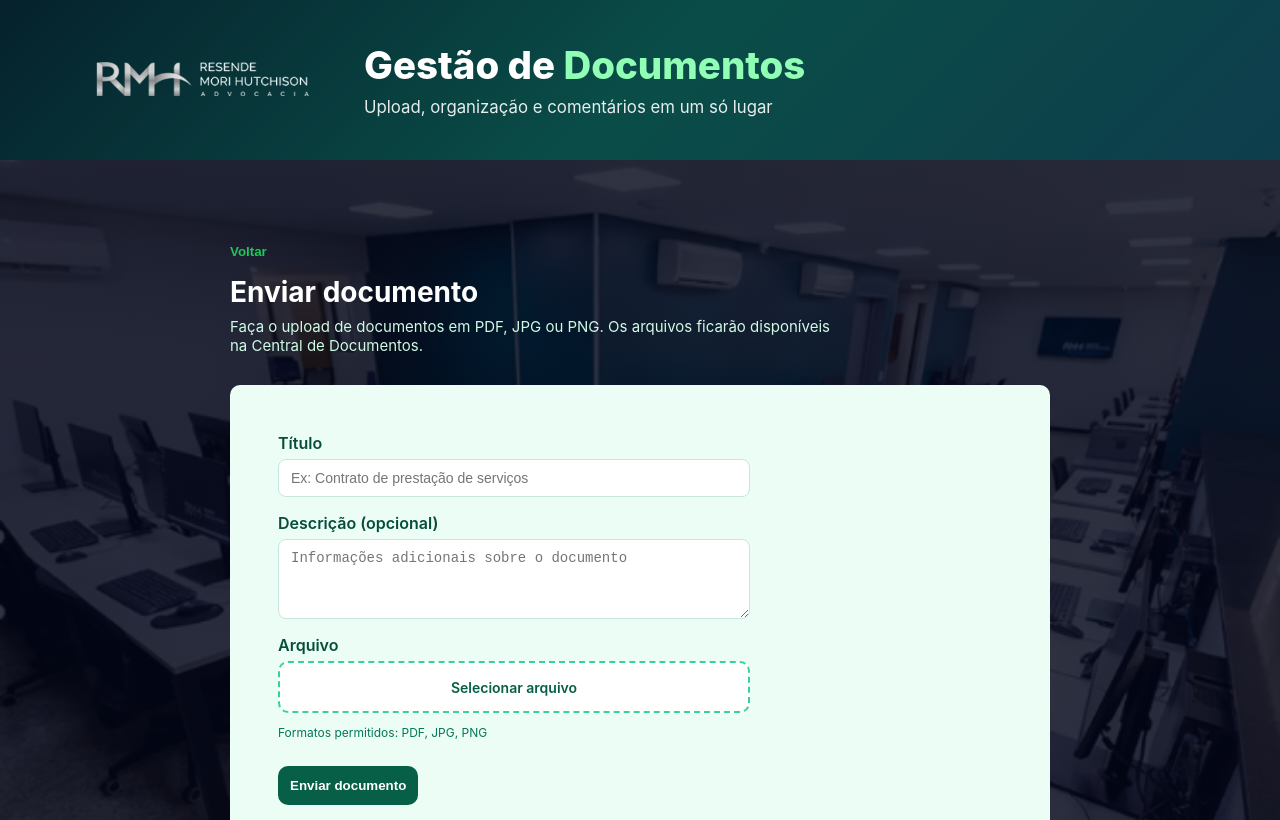
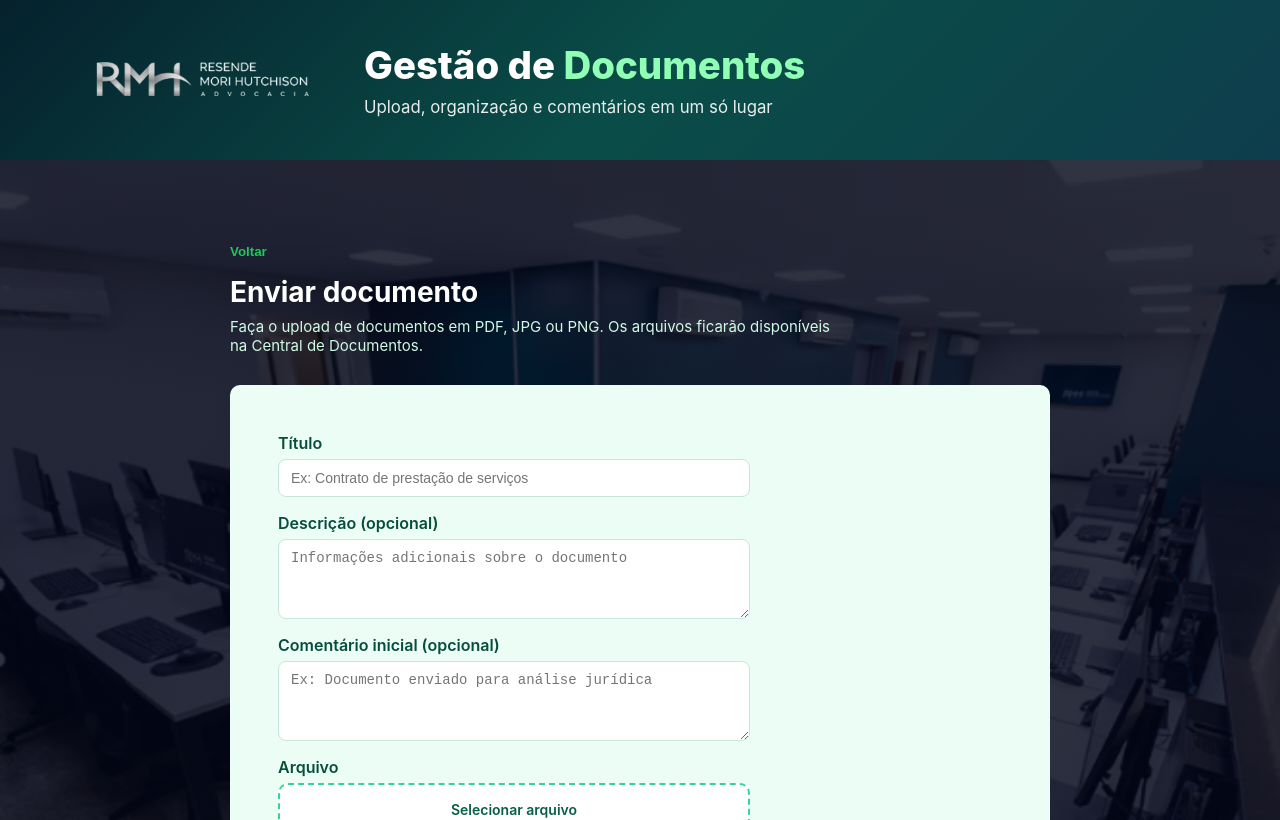
Before and after one commit to viniciusdiasgomes/gestao-documentos, a React (Vite) app in the folder frontend/: page /upload in a window 1280 px wide. Shown: the top 820 px of the page. Built offline with nearby package versions, Linux system fonts and the light colour scheme; no server answers.

Commit message:
correção de bug para deploy

```diff
--- a/frontend/src/components/UploadForm.tsx
+++ b/frontend/src/components/UploadForm.tsx
@@ -9,7 +9,7 @@ type Props = {
 export function UploadForm({ onSuccess }: Props) {
   const [title, setTitle] = useState("");
   const [description, setDescription] = useState("");
-  const [comment] = useState("");
+  const [comment, setComment] = useState("");
   const [file, setFile] = useState<File | null>(null);
   const [error, setError] = useState("");
 
@@ -105,6 +105,15 @@ onSuccess();
         />
       </div>
 
+
+    <div className="form-group">
+  <label>Comentário inicial (opcional)</label>
+  <textarea
+    placeholder="Ex: Documento enviado para análise jurídica"
+    value={comment}
+    onChange={(e) => setComment(e.target.value)}
+  />
+</div>
       {/* INPUT DE ARQUIVO ESTILIZADO */}
       <div className="form-group">
         <label>Arquivo</label>
```
